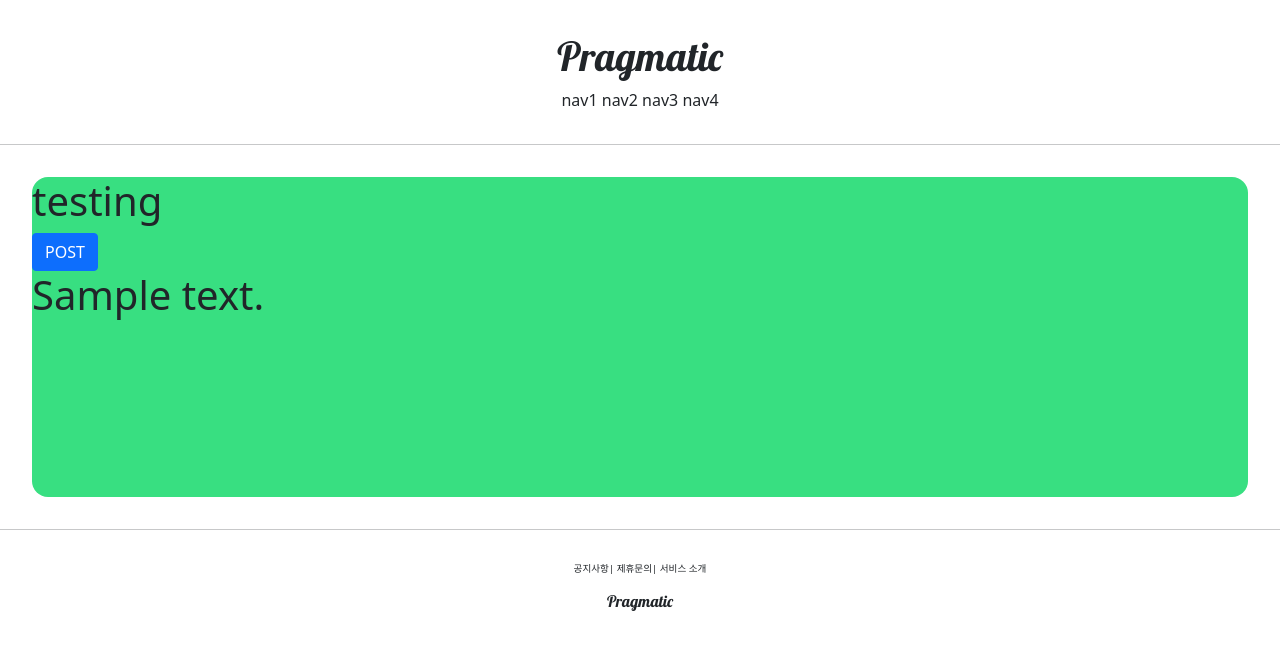
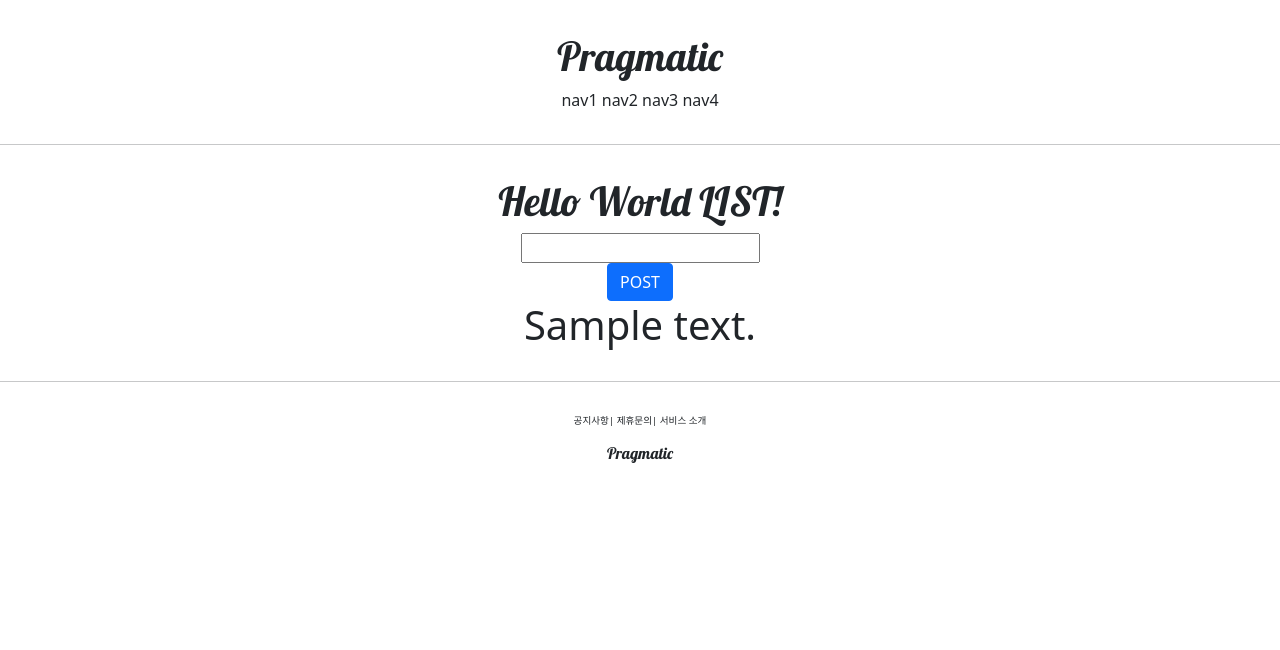
Before and after one commit to ColdBottle0226/Pinterest, a Django app: template accountapp/templates/accountapp/hello_world.html in a window 1280 px wide. Shown: the top 650 px of the page. Run offline with Django 3.2, Linux system fonts and the light colour scheme; the template is opened without the code that fills it: most values are stand-ins (such as "Sample title", 1, 10 or a date in 2020); parts of the project's set-up code (start-up, migrations or seed data) failed here and were passed over.

Commit message:
Saving data to DB

```diff
--- a/accountapp/templates/accountapp/hello_world.html
+++ b/accountapp/templates/accountapp/hello_world.html
@@ -3,19 +3,24 @@
 {% block content %}
 
 
-    <div style="height: 20rem; background-color : #38df81; border-radius: 1rem; margin: 2rem;">
-        <h1>
-            testing
+    <div style="border-radius: 1rem; margin: 2rem; text-align:center">
+        <h1 style="font-family: 'lobster', cursive;">
+            Hello World LIST!
         </h1>
 
         <form action="/account/hello_world/" method="post">
             {% csrf_token %}
+            <div>
+                <input type="text" name="hello_world_input">
+            </div>
             <input type="submit" class="btn btn-primary" value="POST">
         </form>
 
+        {% if hello_world_output %}
         <h1>
-            {{ text }}
+            {{ hello_world_output.text }}
         </h1>
+        {% endif %}
     </div>
 
 {% endblock %}
```
Also changed, not shown: accountapp/views.py (+10 -1 lines).
